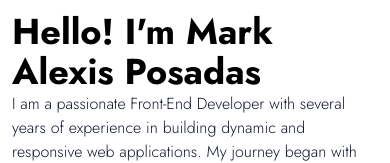
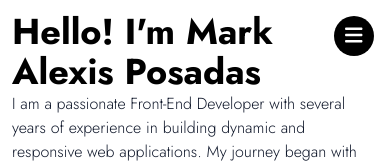
Before and after one commit to Mark-Alexis-Posadas/react-portfolio, a React (Vite) app: page / in a window 390 px wide. Shown: the top 163 px of the page. Built offline with nearby package versions, Linux system fonts and the light colour scheme.

Commit message:
added toggle sidebar functionlaity and burger icon

```diff
--- a/src/Layout.jsx
+++ b/src/Layout.jsx
@@ -57,6 +57,7 @@ const contactSubTitle = subTitles[5].text;
 const Layout = () => {
   //sidebar
   const [active, setActive] = useState(0);
+  const [toggleSidebar, setToggleSidebar] = useState(false);
 
   useEffect(() => {
     const storedIndex = localStorage.getItem("activeIndex");
@@ -69,6 +70,10 @@ const Layout = () => {
     setActive(index);
     localStorage.setItem("activeIndex", index);
   };
+
+  const handleToggleSidebar = () => {
+    setToggleSidebar((prev) => !prev);
+  };
   return (
     <div className="min-h-screen flex items-center font-sans">
       <Sidebar
@@ -76,8 +81,10 @@ const Layout = () => {
         contactData={contactData}
         active={active}
         handleSetActive={handleSetActive}
+        toggleSidebar={toggleSidebar}
       />
-      <Main>
+
+      <Main handleToggleSidebar={handleToggleSidebar}>
         <Routes>
           <Route
             path="/"
--- a/src/components/Main.jsx
+++ b/src/components/Main.jsx
@@ -1,7 +1,16 @@
-export default function Main({ children }) {
+import { FontAwesomeIcon } from "@fortawesome/react-fontawesome";
+import { faBars } from "@fortawesome/free-solid-svg-icons";
+
+export default function Main({ children, handleToggleSidebar }) {
   return (
-    <main className="ml-0 lg:ml-[131.33px] 2xl:ml-[350px] w-full min-h-screen p-3 lg:p-10">
+    <main className="ml-0 lg:ml-[131.33px] 2xl:ml-[350px] w-full min-h-screen p-3 lg:p-10 relative">
       {children}
+      <button
+        className="lg:hidden p-2 w-10 h-10 rounded-full bg-black absolute top-4 right-4"
+        onClick={handleToggleSidebar}
+      >
+        <FontAwesomeIcon icon={faBars} size="lg" className="text-white" />
+      </button>
     </main>
   );
 }
--- a/src/components/Sidebar.jsx
+++ b/src/components/Sidebar.jsx
@@ -6,9 +6,14 @@ export default function Sidebar({
   contactData,
   active,
   handleSetActive,
+  toggleSidebar,
 }) {
   return (
-    <aside className="2xl:w-[350px] md:w-auto fixed bg-white shadow-md h-full overflow-hidden left-0 top-0 bottom-0 md:p-3 lg:p-10 hidden lg:block">
+    <aside
+      className={`2xl:w-[350px] md:w-auto fixed bg-white shadow-md h-full overflow-hidden left-0 top-0 z-10 bottom-0 md:p-3 lg:p-10 lg:block ${
+        toggleSidebar ? "block" : "hidden"
+      }`}
+    >
       <ul>
         {sidebarData.map((data, index) => (
           <li key={data.id} onClick={() => handleSetActive(index)}>
```
